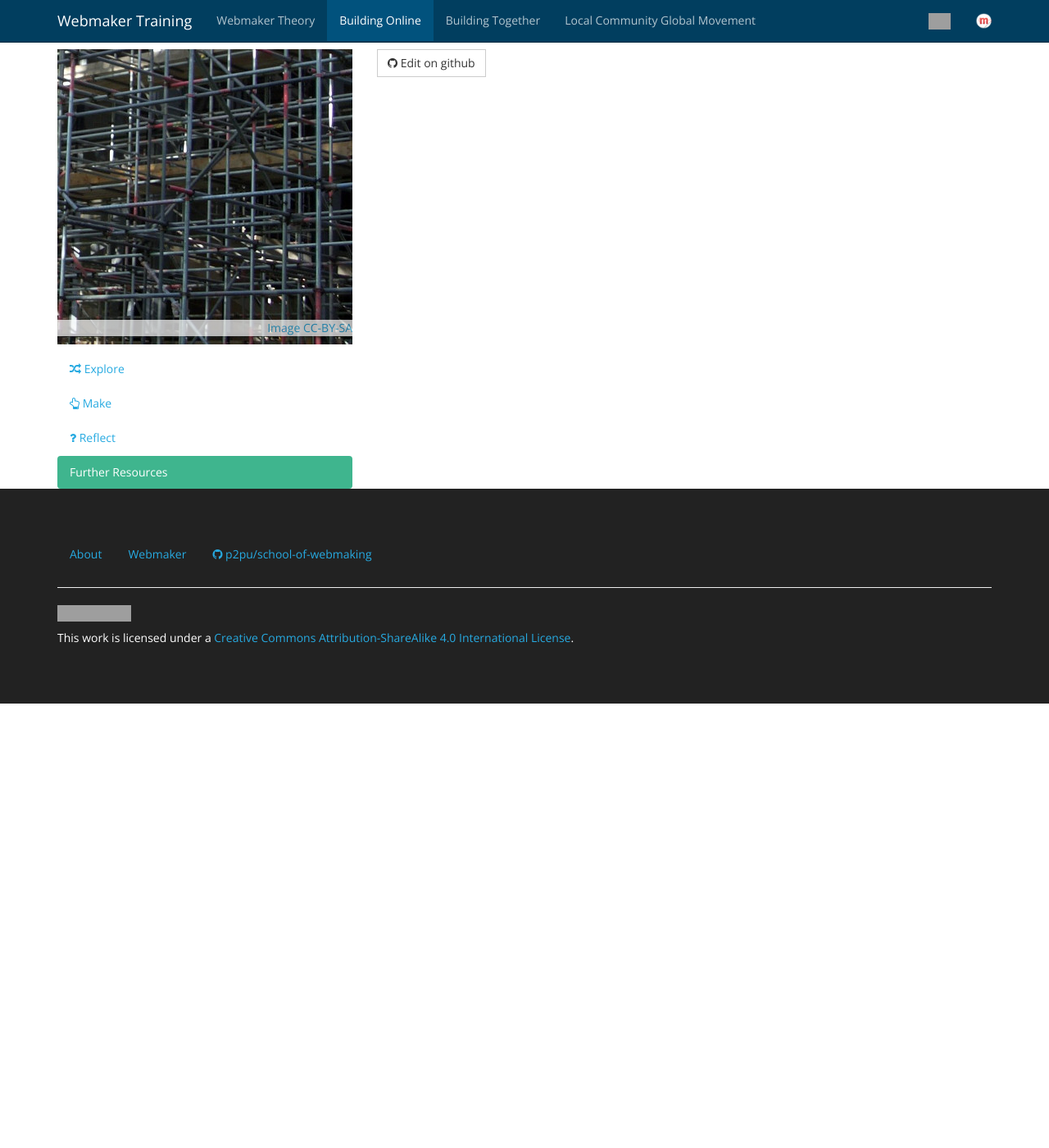
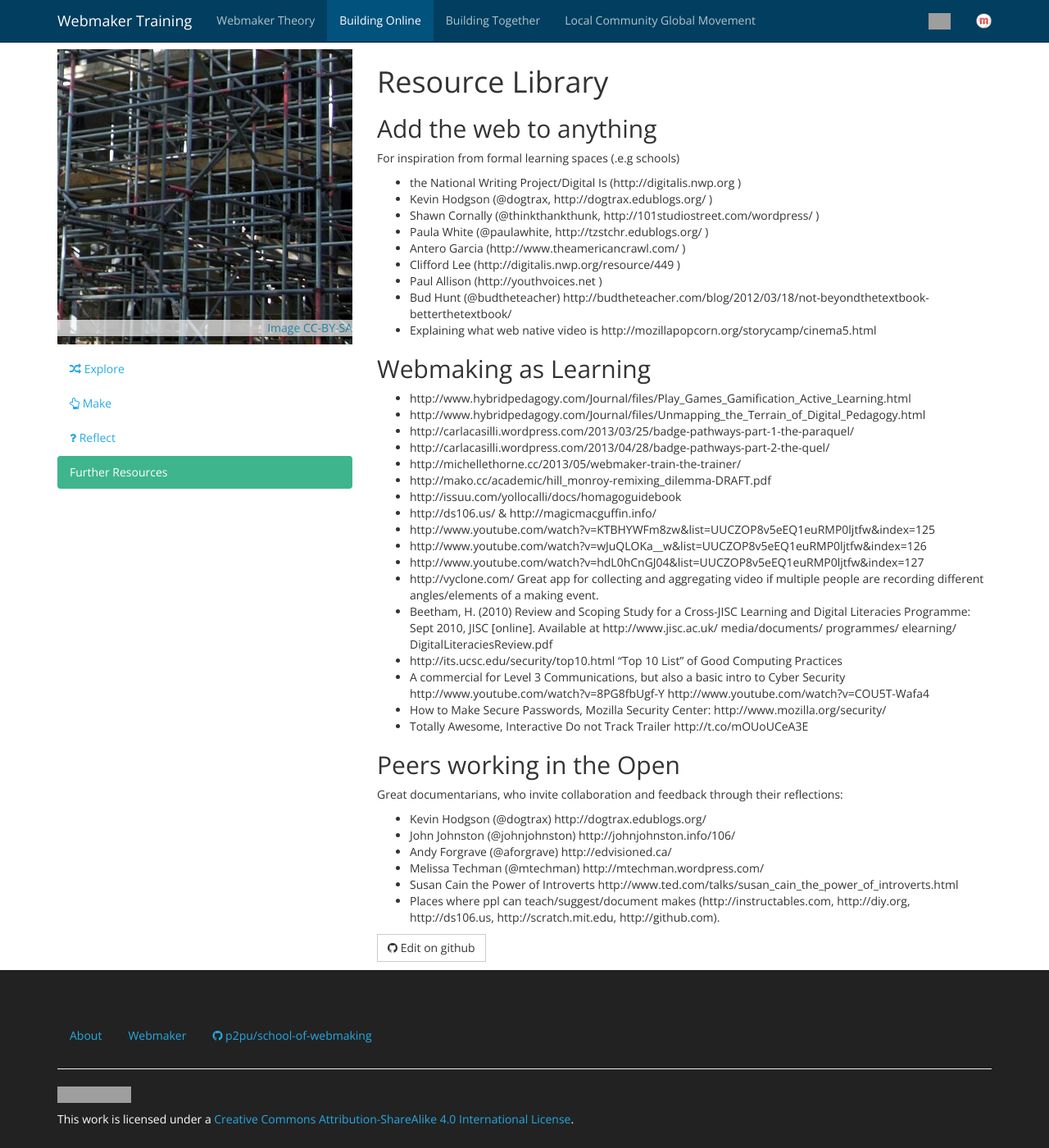
Before and after one commit to mozilla/school-of-webmaking, a Jekyll site: the page built from _posts/2001-01-04-resources.md, in a window 1280 px wide and 1400 px high. Shown: the whole window at 82% size. Built offline with Jekyll 4.4.1, drawn with Linux system fonts in a browser that asks for light colours; nearby versions of some CDN libraries; Markdown is read by kramdown in place of the engine named in the settings; grey boxes are pictures that could not be loaded.

Commit message:
Add resources.

```diff
--- a/_posts/2001-01-04-resources.md
+++ b/_posts/2001-01-04-resources.md
@@ -3,3 +3,50 @@ title: Further Resources
 layout: multicourse_page
 categories: [building-online]
 ---
+
+
+# Resource Library
+
+## Add the web to anything
+For inspiration from formal learning spaces (.e.g schools)
+
+* the National Writing Project/Digital Is (http://digitalis.nwp.org )
+* Kevin Hodgson (@dogtrax, http://dogtrax.edublogs.org/ )
+* Shawn Cornally (@thinkthankthunk, http://101studiostreet.com/wordpress/ )
+* Paula White (@paulawhite, http://tzstchr.edublogs.org/ )
+* Antero Garcia (http://www.theamericancrawl.com/ )
+* Clifford Lee (http://digitalis.nwp.org/resource/449 )
+* Paul Allison (http://youthvoices.net )
+* Bud Hunt (@budtheteacher) http://budtheteacher.com/blog/2012/03/18/not-beyondthetextbook-betterthetextbook/
+* Explaining what web native video is http://mozillapopcorn.org/storycamp/cinema5.html
+
+## Webmaking as Learning
+
+* http://www.hybridpedagogy.com/Journal/files/Play_Games_Gamification_Active_Learning.html
+* http://www.hybridpedagogy.com/Journal/files/Unmapping_the_Terrain_of_Digital_Pedagogy.html
+* http://carlacasilli.wordpress.com/2013/03/25/badge-pathways-part-1-the-paraquel/
+* http://carlacasilli.wordpress.com/2013/04/28/badge-pathways-part-2-the-quel/
+* http://michellethorne.cc/2013/05/webmaker-train-the-trainer/
+* http://mako.cc/academic/hill_monroy-remixing_dilemma-DRAFT.pdf
+* http://issuu.com/yollocalli/docs/homagoguidebook
+* http://ds106.us/ & http://magicmacguffin.info/
+* http://www.youtube.com/watch?v=KTBHYWFm8zw&list=UUCZOP8v5eEQ1euRMP0ljtfw&index=125
+* http://www.youtube.com/watch?v=wJuQLOKa__w&list=UUCZOP8v5eEQ1euRMP0ljtfw&index=126
+* http://www.youtube.com/watch?v=hdL0hCnGJ04&list=UUCZOP8v5eEQ1euRMP0ljtfw&index=127
+* http://vyclone.com/ Great app for collecting and aggregating video if multiple people are recording different angles/elements of a making event.
+* Beetham, H. (2010) Review and Scoping Study for a Cross-JISC Learning and Digital Literacies Programme: Sept 2010, JISC [online]. Available at http://www.jisc.ac.uk/ media/documents/ programmes/ elearning/ DigitalLiteraciesReview.pdf
+* http://its.ucsc.edu/security/top10.html "Top 10 List" of Good Computing Practices
+* A commercial for Level 3 Communications, but also a basic intro to Cyber Security http://www.youtube.com/watch?v=8PG8fbUgf-Y
+http://www.youtube.com/watch?v=COU5T-Wafa4
+* How to Make Secure Passwords, Mozilla Security Center: http://www.mozilla.org/security/
+* Totally Awesome, Interactive Do not Track Trailer http://t.co/mOUoUCeA3E
+
+## Peers working in the Open
+Great documentarians, who invite collaboration and feedback through their reflections:
+
+* Kevin Hodgson (@dogtrax) http://dogtrax.edublogs.org/
+* John Johnston (@johnjohnston) http://johnjohnston.info/106/
+* Andy Forgrave (@aforgrave) http://edvisioned.ca/
+* Melissa Techman (@mtechman) http://mtechman.wordpress.com/
+* Susan Cain the Power of Introverts  http://www.ted.com/talks/susan_cain_the_power_of_introverts.html
+* Places where ppl can teach/suggest/document makes (http://instructables.com, http://diy.org, http://ds106.us, http://scratch.mit.edu, http://github.com).
```
